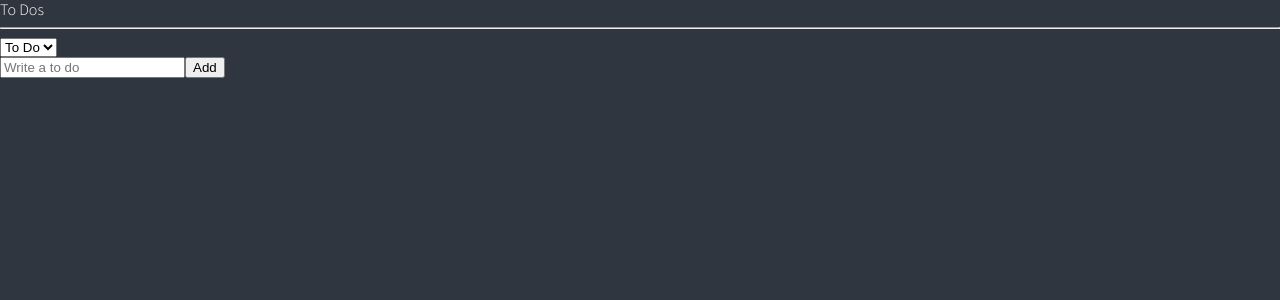
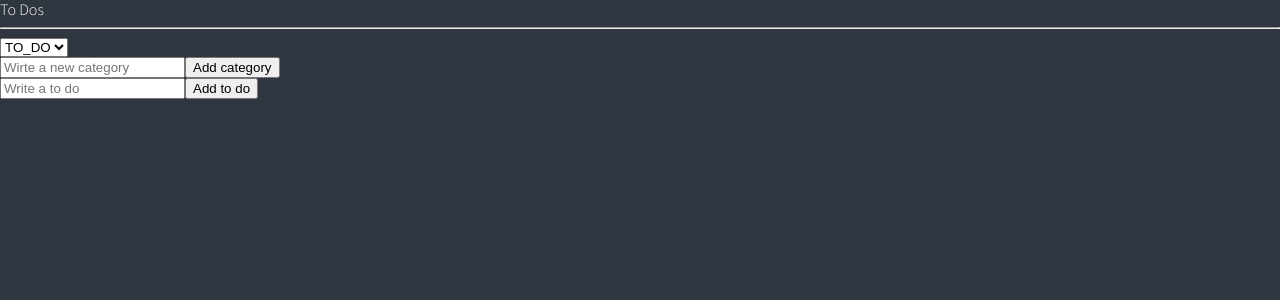
Before and after one commit to SeokyoungYou/react-masterclass-todolist, a React (Create React App) app: page / in a window 1280 px wide. Shown: the top 300 px of the page. Built offline with nearby package versions, Linux system fonts and the light colour scheme.

Commit message:
Day4 Challenge 1: allow users to create custom categories

```diff
--- a/src/atoms.tsx
+++ b/src/atoms.tsx
@@ -1,21 +1,28 @@
 import { atom, selector } from "recoil";
 
-export enum Categories {
-  "TO_DO" = "TO_DO",
-  "DOING" = "DOING",
-  "DONE" = "DONE",
-}
+export const Categories = {
+  TO_DO: "TO_DO",
+  DOING: "DOING",
+  DONE: "DONE",
+};
+// export enum Categories {
+//   "TO_DO" = "TO_DO",
+//   "DOING" = "DOING",
+//   "DONE" = "DONE",
+// }
 export interface IToDo {
   text: string;
   id: number;
-  category: Categories;
+  category: string; //Categories;
 }
+export const TODOS_LS = "currentToDos";
 
 export const toDoState = atom<IToDo[]>({
   key: "toDo",
   default: [],
 });
-export const categoryState = atom<Categories>({
+export const categoryState = atom<string>({
+  //Categories
   key: "category",
   default: Categories.TO_DO,
 });
--- /dev/null
+++ b/src/components/CreateCategory.tsx
@@ -0,0 +1,24 @@
+import { useForm } from "react-hook-form";
+import { useSetRecoilState } from "recoil";
+import { Categories, categoryState } from "../atoms";
+
+interface IForm {
+  category: string;
+}
+function CreateCategory() {
+  const { register, handleSubmit, setValue } = useForm<IForm>();
+  const handleValid = ({ category }: IForm) => {
+    Object.assign(Categories, { [category]: category });
+  };
+  return (
+    <form onSubmit={handleSubmit(handleValid)}>
+      <input
+        {...register("category", { required: "Please write a category" })}
+        placeholder="Wirte a new category"
+      />
+      <button>Add category</button>
+    </form>
+  );
+}
+
+export default CreateCategory;
--- a/src/components/CreateToDo.tsx
+++ b/src/components/CreateToDo.tsx
@@ -1,13 +1,13 @@
 import { useForm } from "react-hook-form";
-import { useRecoilValue, useSetRecoilState } from "recoil";
-import { categoryState, toDoState } from "../atoms";
+import { useRecoilState, useRecoilValue, useSetRecoilState } from "recoil";
+import { categoryState, toDoState, TODOS_LS } from "../atoms";
 
 interface IForm {
   toDo: string;
 }
 
 function CreateToDo() {
-  const setToDos = useSetRecoilState(toDoState);
+  const [currentToDos, setToDos] = useRecoilState(toDoState);
   const category = useRecoilValue(categoryState);
   const { register, handleSubmit, setValue } = useForm<IForm>();
   const handleValid = ({ toDo }: IForm) => {
@@ -15,6 +15,7 @@ function CreateToDo() {
       { text: toDo, id: Date.now(), category },
       ...oldToDos,
     ]);
+    localStorage.setItem(TODOS_LS, JSON.stringify(currentToDos));
     setValue("toDo", "");
   };
   return (
@@ -25,7 +26,7 @@ function CreateToDo() {
         })}
         placeholder="Write a to do"
       />
-      <button>Add</button>
+      <button>Add to do</button>
     </form>
   );
 }
--- /dev/null
+++ b/src/components/SelectCategory.tsx
@@ -0,0 +1,17 @@
+import { useRecoilState } from "recoil";
+import { Categories, categoryState } from "../atoms";
+
+function SelectCategory() {
+  const [category, setCategory] = useRecoilState(categoryState);
+  const onInput = (event: React.FormEvent<HTMLSelectElement>) => {
+    setCategory(event.currentTarget.value as any);
+  };
+  return (
+    <select value={category} onInput={onInput}>
+      {Object.keys(Categories).map((Cat) => (
+        <option value={Cat}>{Cat}</option>
+      ))}
+    </select>
+  );
+}
+export default SelectCategory;
--- a/src/components/ToDo.tsx
+++ b/src/components/ToDo.tsx
@@ -20,20 +20,13 @@ function ToDo({ text, category, id }: IToDo) {
   return (
     <li>
       <span>{text}</span>
-      {category !== Categories.DOING && (
-        <button name={Categories.DOING} onClick={onClick}>
-          Doing
-        </button>
-      )}
-      {category !== Categories.TO_DO && (
-        <button name={Categories.TO_DO} onClick={onClick}>
-          To Do
-        </button>
-      )}
-      {category !== Categories.DONE && (
-        <button name={Categories.DONE} onClick={onClick}>
-          Done
-        </button>
+      {Object.keys(Categories).map(
+        (Cat) =>
+          category !== Cat && (
+            <button name={Cat} onClick={onClick}>
+              {Cat}
+            </button>
+          )
       )}
     </li>
   );
--- a/src/components/ToDoList.tsx
+++ b/src/components/ToDoList.tsx
@@ -1,24 +1,19 @@
 import React from "react";
 import { useRecoilState, useRecoilValue } from "recoil";
 import { Categories, categoryState, toDoSelector, toDoState } from "../atoms";
+import CreateCategory from "./CreateCategory";
 import CreateToDo from "./CreateToDo";
+import SelectCategory from "./SelectCategory";
 import ToDo from "./ToDo";
 
 function ToDoList() {
   const toDos = useRecoilValue(toDoSelector);
-  const [category, setCategory] = useRecoilState(categoryState);
-  const onInput = (event: React.FormEvent<HTMLSelectElement>) => {
-    setCategory(event.currentTarget.value as any);
-  };
   return (
     <div>
       <h1>To Dos</h1>
       <hr />
-      <select value={category} onInput={onInput}>
-        <option value={Categories.TO_DO}>To Do</option>
-        <option value={Categories.DOING}>Doing</option>
-        <option value={Categories.DONE}>Done</option>
-      </select>
+      <SelectCategory />
+      <CreateCategory />
       <CreateToDo />
       {toDos?.map((toDo) => (
         <ToDo key={toDo.id} {...toDo} />
```
